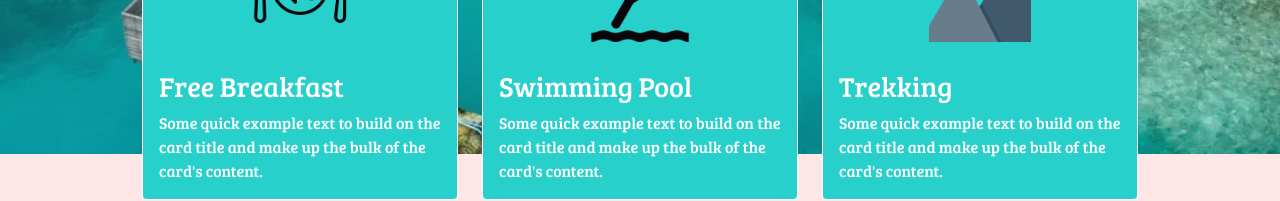
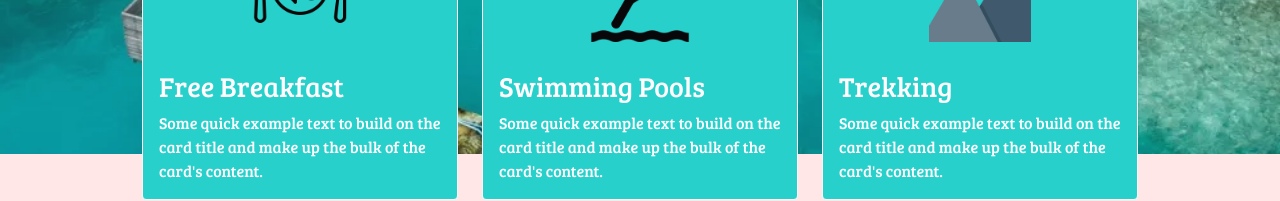
Before and after one commit to talhasaeed22/SeaShell, a React (Create React App) app: page / in a window 1280 px wide. Shown: the part 714-915 px from the top of the page. Built offline with nearby package versions, Linux system fonts and the light colour scheme; a web font is replaced by a local one.

Commit message:
Home mai change kia thora sa

```diff
--- a/src/Components/Home.js
+++ b/src/Components/Home.js
@@ -27,7 +27,7 @@
               <div className="home-card card" >
                 <img src={pool} className="card-img-top" alt="Pool"/>
                   <div className="card-body">
-                    <h3 className="card-title">Swimming Pool</h3>
+                    <h3 className="card-title">Swimming Pools</h3>
                     <p className="card-text">Some quick example text to build on the card title and make up the bulk of the card's content.</p>
 
                   </div>
```
